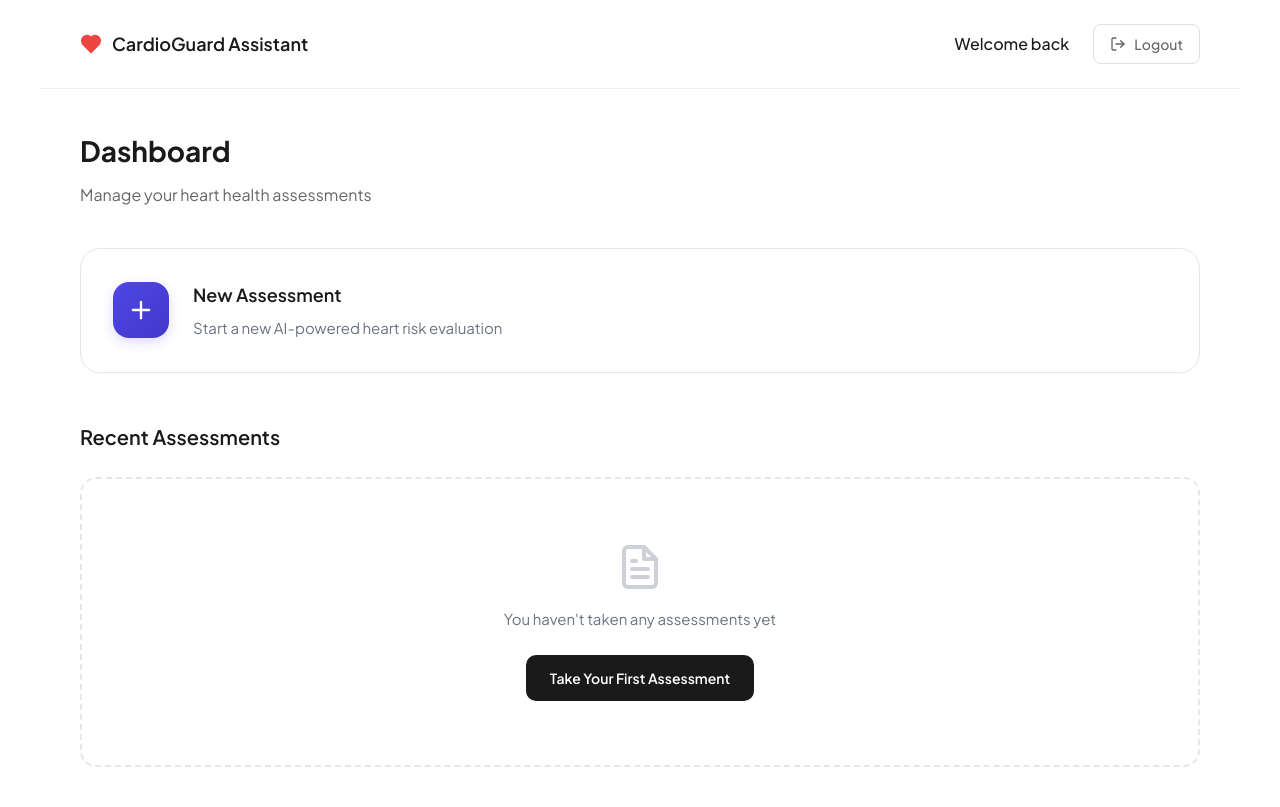
After one commit to maxatic/HeartRiskArtificialInt, a Django app: page /dashboard/ in a window 1280 px wide. The commit adds this page. Run offline with Django 4.2, Linux system fonts and the light colour scheme.

Commit message:
Patient Dashboard

```diff
--- a/backend/heartproject/urls.py
+++ b/backend/heartproject/urls.py
@@ -18,5 +18,6 @@ urlpatterns = [
     path('api/token/refresh/', TokenRefreshView.as_view(), name='token_refresh'),
     path('api/predict-risk/', views.predict_heart_risk, name='predict_risk'),
     path('predict/', views.predict_page, name='predict_page'),
+    path('dashboard/', views.dashboard, name='dashboard'),
 
 ]
--- a/backend/heartproject/views.py
+++ b/backend/heartproject/views.py
@@ -112,3 +112,7 @@ def auth(request):
             messages.error(request, f'Error creating account: {str(e)}')
 
     return render(request, 'auth.html')
+
+def dashboard(request):
+    """Render the patient dashboard."""
+    return render(request, 'dashboard.html')
--- a/backend/templates/auth.html
+++ b/backend/templates/auth.html
@@ -479,8 +479,8 @@
                     localStorage.setItem('accessToken', result.access);
                     localStorage.setItem('refreshToken', result.refresh);
 
-                    // Redirect to predict page
-                    window.location.href = "{% url 'predict_page' %}";
+                    // Redirect to dashboard page
+                    window.location.href = "{% url 'dashboard' %}";
                 } else {
                     alert('Login failed. Please check your credentials.');
                     btn.textContent = originalText;
--- /dev/null
+++ b/backend/templates/dashboard.html
@@ -0,0 +1,321 @@
+<!DOCTYPE html>
+<html lang="en">
+
+<head>
+    <meta charset="UTF-8">
+    <meta name="viewport" content="width=device-width, initial-scale=1.0">
+    <title>Dashboard - CardioGuard Assistant</title>
+    <link href="https://fonts.googleapis.com/css2?family=Plus+Jakarta+Sans:wght@400;500;600;700&display=swap"
+        rel="stylesheet">
+    <style>
+        * {
+            margin: 0;
+            padding: 0;
+            box-sizing: border-box;
+        }
+
+        body {
+            font-family: 'Plus Jakarta Sans', -apple-system, BlinkMacSystemFont, sans-serif;
+            background: #ffffff;
+            color: #1a1a1a;
+            line-height: 1.6;
+            min-height: 100vh;
+        }
+
+        .main-container {
+            max-width: 1200px;
+            margin: 0 auto;
+            min-height: 100vh;
+            display: flex;
+            flex-direction: column;
+        }
+
+        /* Navigation */
+        .nav {
+            display: flex;
+            justify-content: space-between;
+            align-items: center;
+            padding: 24px 40px;
+            border-bottom: 1px solid #f0f0f0;
+        }
+
+        .logo {
+            display: flex;
+            align-items: center;
+            gap: 10px;
+            font-weight: 600;
+            font-size: 18px;
+            color: #1a1a1a;
+        }
+
+        .logo svg {
+            color: #ef4444;
+            fill: #ef4444;
+        }
+
+        .nav-right {
+            display: flex;
+            align-items: center;
+            gap: 24px;
+        }
+
+        .user-welcome {
+            font-weight: 500;
+            color: #1a1a1a;
+        }
+
+        .logout-btn {
+            display: flex;
+            align-items: center;
+            gap: 8px;
+            padding: 8px 16px;
+            border: 1px solid #e0e0e0;
+            border-radius: 8px;
+            background: transparent;
+            color: #666;
+            font-size: 14px;
+            font-weight: 500;
+            cursor: pointer;
+            text-decoration: none;
+            transition: all 0.2s ease;
+        }
+
+        .logout-btn:hover {
+            background: #f5f5f5;
+            color: #1a1a1a;
+        }
+
+        /* Main Content */
+        .dashboard-content {
+            padding: 40px;
+            flex: 1;
+        }
+
+        .dashboard-header {
+            margin-bottom: 40px;
+        }
+
+        .dashboard-header h1 {
+            font-size: 28px;
+            font-weight: 700;
+            color: #1a1a1a;
+            margin-bottom: 8px;
+        }
+
+        .dashboard-header p {
+            color: #666;
+        }
+
+        /* Assessment Card */
+        .new-assessment-card {
+            background: #ffffff;
+            border: 1px solid #e5e7eb;
+            border-radius: 20px;
+            padding: 32px;
+            display: flex;
+            align-items: center;
+            gap: 24px;
+            margin-bottom: 48px;
+            cursor: pointer;
+            transition: all 0.2s ease;
+            box-shadow: 0 4px 6px -1px rgba(0, 0, 0, 0.01), 0 2px 4px -1px rgba(0, 0, 0, 0.01);
+        }
+
+        .new-assessment-card:hover {
+            border-color: #d1d5db;
+            box-shadow: 0 10px 15px -3px rgba(0, 0, 0, 0.05), 0 4px 6px -2px rgba(0, 0, 0, 0.02);
+            transform: translateY(-2px);
+        }
+
+        .plus-icon-container {
+            width: 56px;
+            height: 56px;
+            background: linear-gradient(135deg, #4f46e5 0%, #4338ca 100%);
+            border-radius: 16px;
+            display: flex;
+            align-items: center;
+            justify-content: center;
+            flex-shrink: 0;
+            box-shadow: 0 4px 12px rgba(79, 70, 229, 0.2);
+        }
+
+        .plus-icon {
+            color: white;
+            width: 28px;
+            height: 28px;
+        }
+
+        .card-content h3 {
+            font-size: 18px;
+            font-weight: 600;
+            margin-bottom: 6px;
+            color: #1a1a1a;
+        }
+
+        .card-content p {
+            font-size: 15px;
+            color: #6b7280;
+        }
+
+        /* Recent Assessments */
+        .recent-section {
+            background: #fff;
+            border-radius: 24px;
+        }
+
+        .section-header {
+            display: flex;
+            justify-content: space-between;
+            align-items: center;
+            margin-bottom: 24px;
+        }
+
+        .section-header h2 {
+            font-size: 20px;
+            font-weight: 600;
+            color: #1a1a1a;
+        }
+
+        .empty-state {
+            border: 2px dashed #e5e7eb;
+            border-radius: 16px;
+            padding: 64px 40px;
+            text-align: center;
+            display: flex;
+            flex-direction: column;
+            align-items: center;
+            justify-content: center;
+        }
+
+        .empty-icon {
+            color: #9ca3af;
+            width: 48px;
+            height: 48px;
+            margin-bottom: 16px;
+            opacity: 0.5;
+        }
+
+        .empty-text {
+            font-size: 15px;
+            color: #6b7280;
+            margin-bottom: 24px;
+        }
+
+        .btn-primary {
+            background: #1a1a1a;
+            color: white;
+            padding: 12px 24px;
+            border-radius: 10px;
+            font-size: 14px;
+            font-weight: 600;
+            border: none;
+            cursor: pointer;
+            transition: all 0.2s ease;
+            text-decoration: none;
+            display: inline-block;
+        }
+
+        .btn-primary:hover {
+            background: #333;
+            transform: translateY(-1px);
+        }
+
+        @media (max-width: 768px) {
+            .nav {
+                padding: 20px;
+            }
+
+            .dashboard-content {
+                padding: 24px 20px;
+            }
+
+            .new-assessment-card {
+                padding: 24px;
+                flex-direction: column;
+                text-align: center;
+                gap: 16px;
+            }
+        }
+    </style>
+</head>
+
+<body>
+    <div class="main-container">
+        <!-- Navigation -->
+        <nav class="nav">
+            <div class="logo">
+                <svg xmlns="http://www.w3.org/2000/svg" width="22" height="22" viewBox="0 0 24 24" fill="#ef4444"
+                    stroke="#ef4444" stroke-width="2">
+                    <path
+                        d="M19 14c1.49-1.46 3-3.21 3-5.5A5.5 5.5 0 0 0 16.5 3c-1.76 0-3 .5-4.5 2-1.5-1.5-2.74-2-4.5-2A5.5 5.5 0 0 0 2 8.5c0 2.3 1.5 4.05 3 5.5l7 7Z" />
+                </svg>
+                <span>CardioGuard Assistant</span>
+            </div>
+            <div class="nav-right">
+                <span class="user-welcome">Welcome back</span>
+                <a href="#" onclick="logout()" class="logout-btn">
+                    <svg width="16" height="16" viewBox="0 0 24 24" fill="none" stroke="currentColor" stroke-width="2"
+                        stroke-linecap="round" stroke-linejoin="round">
+                        <path d="M9 21H5a2 2 0 0 1-2-2V5a2 2 0 0 1 2-2h4"></path>
+                        <polyline points="16 17 21 12 16 7"></polyline>
+                        <line x1="21" y1="12" x2="9" y2="12"></line>
+                    </svg>
+                    Logout
+                </a>
+            </div>
+        </nav>
+
+        <!-- Main Content -->
+        <main class="dashboard-content">
+            <div class="dashboard-header">
+                <h1>Dashboard</h1>
+                <p>Manage your heart health assessments</p>
+            </div>
+
+            <!-- New Assessment Card -->
+            <div class="new-assessment-card" onclick="window.location.href='{% url 'predict_page' %}'">
+                <div class="plus-icon-container">
+                    <svg class="plus-icon" viewBox="0 0 24 24" fill="none" stroke="currentColor" stroke-width="2"
+                        stroke-linecap="round" stroke-linejoin="round">
+                        <line x1="12" y1="5" x2="12" y2="19"></line>
+                        <line x1="5" y1="12" x2="19" y2="12"></line>
+                    </svg>
+                </div>
+                <div class="card-content">
+                    <h3>New Assessment</h3>
+                    <p>Start a new AI-powered heart risk evaluation</p>
+                </div>
+            </div>
+
+            <!-- Recent Activity -->
+            <div class="recent-section">
+                <div class="section-header">
+                    <h2>Recent Assessments</h2>
+                </div>
+
+                <div class="empty-state">
+                    <svg class="empty-icon" viewBox="0 0 24 24" fill="none" stroke="currentColor" stroke-linecap="round"
+                        stroke-linejoin="round" stroke-width="2">
+                        <path d="M14 2H6a2 2 0 0 0-2 2v16a2 2 0 0 0 2 2h12a2 2 0 0 0 2-2V8z"></path>
+                        <polyline points="14 2 14 8 20 8"></polyline>
+                        <line x1="16" y1="13" x2="8" y2="13"></line>
+                        <line x1="16" y1="17" x2="8" y2="17"></line>
+                        <polyline points="10 9 9 9 8 9"></polyline>
+                    </svg>
+                    <p class="empty-text">You haven't taken any assessments yet</p>
+                    <a href="{% url 'predict_page' %}" class="btn-primary">Take Your First Assessment</a>
+                </div>
+            </div>
+        </main>
+    </div>
+
+    <script>
+        function logout() {
+            localStorage.removeItem('accessToken');
+            localStorage.removeItem('refreshToken');
+            window.location.href = "{% url 'home' %}";
+        }
+    </script>
+</body>
+
+</html>
--- a/backend/templates/home.html
+++ b/backend/templates/home.html
@@ -793,7 +793,7 @@
         function updateNavForLoggedInUser() {
             const navButtons = document.querySelector('.nav-buttons');
             navButtons.innerHTML = `
-                <a href="#" class="btn btn-primary">Dashboard</a>
+                <a href="{% url 'dashboard' %}" class="btn btn-primary">Dashboard</a>
                 <button onclick="logout()" class="btn btn-secondary" style="border: 1px solid #e0e0e0; background: transparent;">Logout</button>
             `;
         }
```
Also changed, not shown: backend/templates/predict.html (+10 -6 lines), backend/db.sqlite3.
